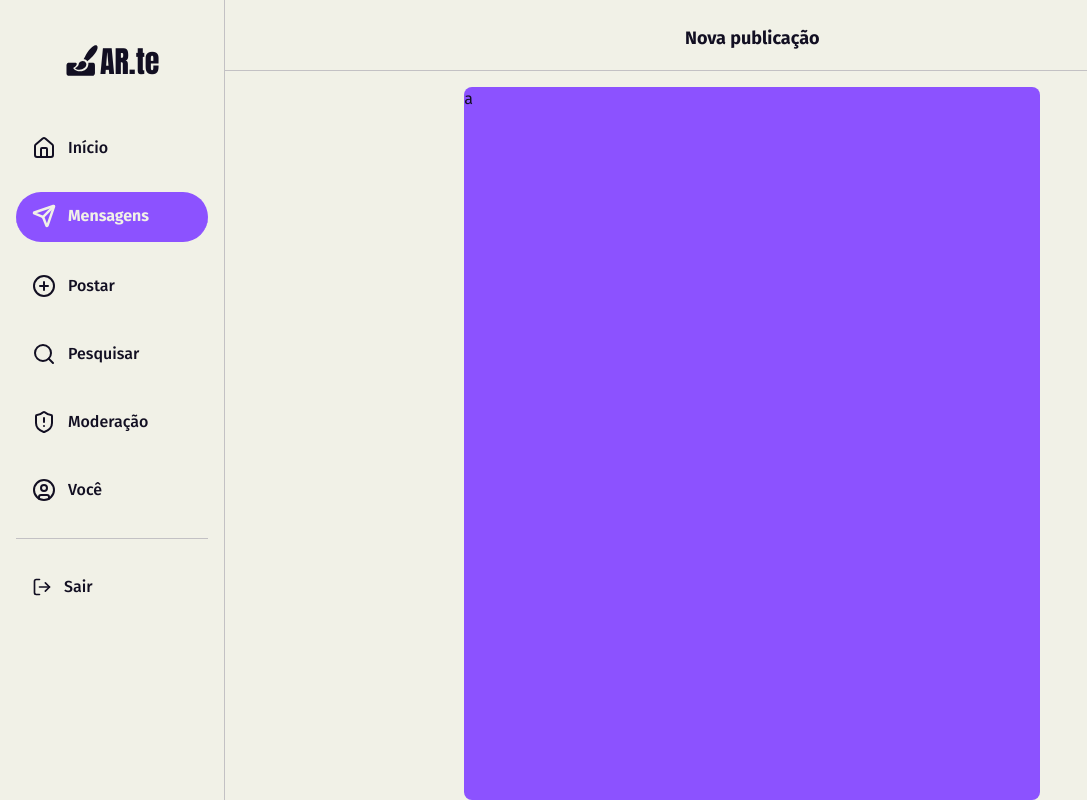
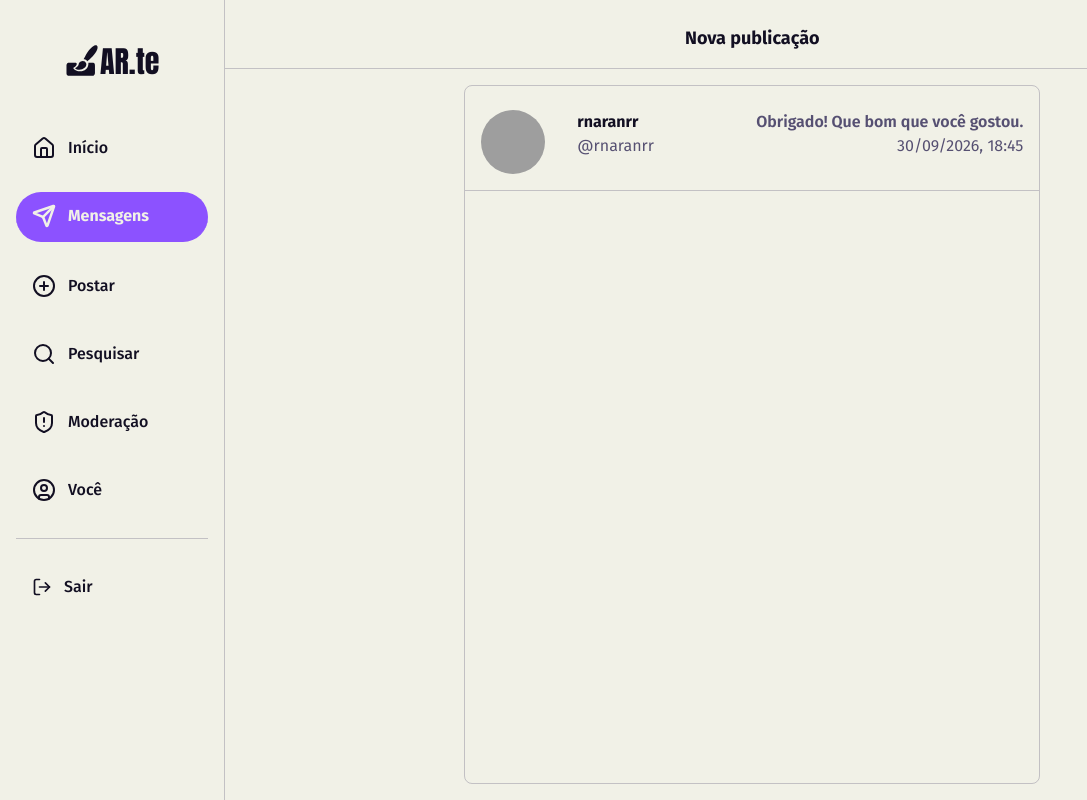
Before and after one commit to rnaranrr/AR.te, a React (Vite) app in the folder client/: page /chat in a window 1280 px wide. Shown: the whole page, without its empty margins (0-1087 px from the left). Built offline with nearby package versions, Linux system fonts and the light colour scheme; no server answers; grey boxes are pictures that could not be loaded; a web font is replaced by a local one.

Commit message:
Mockup tela de DM

```diff
--- a/client/src/components/comments/CommentSection.jsx
+++ b/client/src/components/comments/CommentSection.jsx
@@ -19,14 +19,12 @@ export default function Comments() {
             createdAt: "2026-09-30T18:45:00.000Z",
 
             // Comment.belongsTo(User, { as: 'author' })
-            author: {
+            sender: {
                 user_id: 201,
                 name: "Bruno Costa",
                 username: "brunocosta_paints",
                 avatar_url: "https://i.pravatar.cc/150?u=bruno"
-            },
-
-            likesCount: 999,
+            }
         },
     ]
 
--- /dev/null
+++ b/client/src/components/messages/ListElement.jsx
@@ -0,0 +1,50 @@
+//TELA DE MENSAGENS
+import { NavLink, useLocation } from 'react-router-dom';
+import { useTranslation } from 'react-i18next';
+
+export default function ListElement({
+    sender,
+    sendername,
+    senderusername,
+    senderavatar_url,
+
+    chat_id,
+    chat_content,
+    chat_data,
+
+    likesCount
+}) {
+    const location = useLocation();
+
+    const senderProfilePath = `/chat/${encodeURIComponent(senderusername)}`;
+
+    // Obtém o objeto de idioma do i18next para definir o idioma atual
+    const { t, i18n } = useTranslation();
+
+    // Formata a data de criação do post de acordo com o idioma atual
+    const dateLocale = i18n.language?.toLowerCase().startsWith('pt')
+        ? 'pt-BR'
+        : 'en-US';
+    const formattedCreatedAt = chat_data
+        ? new Intl.DateTimeFormat(dateLocale, {
+            dateStyle: 'short',
+            timeStyle: 'short'
+        }).format(new Date(chat_data))
+        : '';
+    return (
+
+        <NavLink
+        to={senderProfilePath}
+        className="bg-fundo hover:bg-discreto text-texto-main flex flex-row px-4 my-2 py-4 gap-8 border-b border-discreto rounded-none transition-colors duration-200 ease-in-out">
+            <img className="size-16 shrink-0 rounded-full" src={senderavatar_url}/>
+            <div className='flex min-w-0 flex-col'>
+                <p className='truncate font-bold'>{sendername}</p>
+                <p className='truncate text-cinza'>@{senderusername}</p>
+            </div>
+            <div className='ml-auto flex min-w-0 flex-1 flex-col justify-self-end text-end text-cinza'>
+                <p className='truncate font-semibold'>{chat_content}</p>
+                <p>{formattedCreatedAt}</p>
+            </div>
+        </NavLink>
+    );
+}
--- a/client/src/locales/en.json
+++ b/client/src/locales/en.json
@@ -11,6 +11,10 @@
   "feed": {
     "foryou": "For you",
     "following": "Following"
+  },
+  "messages": {
+    "title": "Messages",
+    "empty": "No conversations found."
   },
   "post": {
     "likes": "Likes",
--- a/client/src/locales/pt.json
+++ b/client/src/locales/pt.json
@@ -11,6 +11,10 @@
   "feed": {
     "foryou": "Para você",
     "following": "Seguindo"
+  },
+  "messages": {
+    "title": "Mensagens",
+    "empty": "Nenhuma conversa encontrada."
   },
   "post": {
     "likes": "Curtidas",
--- a/client/src/pages/Messages/DMList.jsx
+++ b/client/src/pages/Messages/DMList.jsx
@@ -2,11 +2,35 @@
 
 import { NavLink, useLocation } from 'react-router-dom';
 import { useTranslation } from 'react-i18next';
+import { useState } from 'react';
+
+import ListElement from '@/components/messages/ListElement';
 
 export default function Comissions() {
 
     const { t } = useTranslation();
     const location = useLocation();
+
+    const [Dm, setDm] = useState('');
+
+    // Mock temporário
+    const dbComm = [
+        {
+            chat: 1,
+            chat_message: "Obrigado! Que bom que você gostou.",
+            chat_data: "2026-09-30T18:45:00.000Z",
+
+            // Dm.belongsTo(User, { as: 'author' })
+            sender: {
+                user_id: 1,
+                name: "rnaranrr",
+                username: "rnaranrr",
+                avatar_url: "https://pbs.twimg.com/profile_images/2021635657391575041/1M2qZobz_400x400.jpg"
+            },
+
+            likesCount: 999,
+        },
+    ]
 
     return (
 
@@ -18,8 +42,22 @@ export default function Comissions() {
                     <p className='my-4 font-bold text-lg'>{t('newpost.title')}</p>
                 </div>
 
-                <div className='card bg-destaque h-full w-xl'>
-a
+                <div className='card md:border-1 border-discreto h-full max-w-xl w-full mb-4'>
+                    {dbComm.map((dm) => (
+                        <ListElement
+                            key={dm.chat}
+                            sender={dm.sender.user_id}
+                            sendername={dm.sender.name}
+                            senderusername={dm.sender.username}
+                            senderavatar_url={dm.sender.avatar_url}
+
+                            chat_id={dm.chat}
+                            chat_content={dm.chat_message}
+                            chat_data={dm.chat_data}
+
+                            likesCount={dm.likesCount}
+                        />
+                    ))}
                 </div>
             </div>
         </aside >
--- a/client/src/pages/Messages/DMhub.jsx
+++ b/client/src/pages/Messages/DMhub.jsx
@@ -12,7 +12,7 @@ export default function Comissions() {
 
     return (
 
-        <aside className="w-full min-h-dvh bg-fundo text-texto-main">
+        <aside className="w-full min-h-full bg-fundo text-texto-main">
             {isOpen ? (<DMList />) : (<DMuser />)}
         </aside>
     );
--- a/client/src/pages/Messages/DMuser.jsx
+++ b/client/src/pages/Messages/DMuser.jsx
@@ -1,17 +1,126 @@
 //TELA DE MENSAGENS
+import { useEffect, useRef } from 'react';
 
-import { NavLink, useLocation } from 'react-router-dom';
+import { useLocation } from 'react-router-dom';
 import { useTranslation } from 'react-i18next';
+import { ArrowUp } from 'lucide-react';
+
+import '@/components/form/forms.css';
 
 export default function Comissions() {
 
     const { t } = useTranslation();
-    const location = useLocation();
+    const { pathname } = useLocation();
+    const messagesEndRef = useRef(null);
+
+    const currentUserId = 2;
+
+    useEffect(() => {
+        messagesEndRef.current?.scrollIntoView({ block: 'end', behavior: 'instant' });
+    }, [pathname]);
+
+    const dbComm = [
+        {
+            chat: 1,
+            chat_send_id: 1,
+            chat_receiver_id: 2,
+            chat_message: 'Oi! Vi seu último post, ficou muito bom.',
+            chat_data: '2026-10-12T18:40:00.000Z',
+            created_at: '2026-10-12T18:40:00.000Z',
+            sender: {
+                user_id: 1,
+                user_idname: 'rnaranrr',
+                user_nickname: 'rnaranrr',
+                user_pfpurl: 'https://pbs.twimg.com/profile_images/2021635657391575041/1M2qZobz_400x400.jpg',
+            },
+            receiver: {
+                user_id: 2,
+                user_idname: 'usuario',
+                user_nickname: 'Usuário',
+                user_pfpurl: null,
+            },
+        },
+        {
+            chat: 2,
+            chat_send_id: 2,
+            chat_receiver_id: 1,
+            chat_message: 'Obrigado! Que bom que você gostou.',
+            chat_data: '2026-10-12T18:42:00.000Z',
+            created_at: '2026-10-12T18:42:00.000Z',
+            sender: {
+                user_id: 2,
+                user_idname: 'usuario',
+                user_nickname: 'Usuário',
+                user_pfpurl: null,
+            },
+            receiver: {
+                user_id: 1,
+                user_idname: 'rnaranrr',
+                user_nickname: 'rnaranrr',
+                user_pfpurl: 'https://pbs.twimg.com/profile_images/2021635657391575041/1M2qZobz_400x400.jpg',
+            },
+        },
+    ];
+    const firstMessage = dbComm[0];
+    const conversationContact = firstMessage
+        ? firstMessage.chat_send_id === currentUserId
+            ? firstMessage.receiver
+            : firstMessage.sender
+        : null;
+
+    function handleSubmit(event) {
+        event.preventDefault();
+    }
 
     return (
 
-        <aside className="bg-fundo text-texto-main">
+        <main className="flex min-h-dvh w-full min-w-0 justify-center bg-fundo font-principal text-texto-main">
+            <div className="flex min-h-dvh w-full min-w-0 max-w-3xl flex-col border-x border-discreto bg-fundo">
+                <header className="sticky top-0 z-10 flex min-h-16 shrink-0 items-center justify-center border-b border-discreto bg-fundo px-4">
+                    <p className="truncate text-base font-bold">
+                        {conversationContact?.user_nickname ?? conversationContact?.user_idname}
+                    </p>
+                </header>
 
-        </aside>
+                <section className="flex min-h-0 flex-1 flex-col">
+                    <div className="flex min-h-0 flex-1 flex-col gap-3 overflow-y-auto px-4 py-6 pb-24 md:pb-6">
+                        {dbComm.map((message) => {
+                            const isCurrentUser = message.chat_send_id === currentUserId;
+
+                            return (
+                                <div
+                                    key={message.chat}
+                                    className={`flex w-full ${isCurrentUser ? 'justify-end' : 'justify-start'}`}
+                                >
+                                    <div className={`max-w-[85%] break-words rounded-2xl px-4 py-3 text-sm leading-relaxed ${isCurrentUser ? 'rounded-br-sm bg-destaque text-[#f1f1e7]' : 'rounded-bl-sm bg-discreto text-texto-main'}`}>
+                                        {message.chat_message}
+                                    </div>
+                                </div>
+                            );
+                        })}
+                        <div ref={messagesEndRef} />
+                    </div>
+
+                    <form
+                        onSubmit={handleSubmit}
+                        className="flex shrink-0 items-center gap-3 border-t border-discreto bg-fundo px-4 py-3 pb-[calc(5rem+env(safe-area-inset-bottom))] md:pb-4"
+                    >
+                        <input
+                            type="text"
+                            placeholder={t('comment.placeholder')}
+                            aria-label={t('comment.placeholder')}
+                            className="inputform min-w-0 flex-1"
+                        />
+                        <button
+                            type="submit"
+                            aria-label={t('comment.placeholder')}
+                            className="flex size-11 shrink-0 items-center justify-center rounded-full border-none bg-destaque font-bold text-fundo transition-opacity hover:opacity-85"
+                        >
+                            <ArrowUp />
+                        </button>
+                    </form>
+                </section>
+            </div>
+        </main>
     );
 }
```
